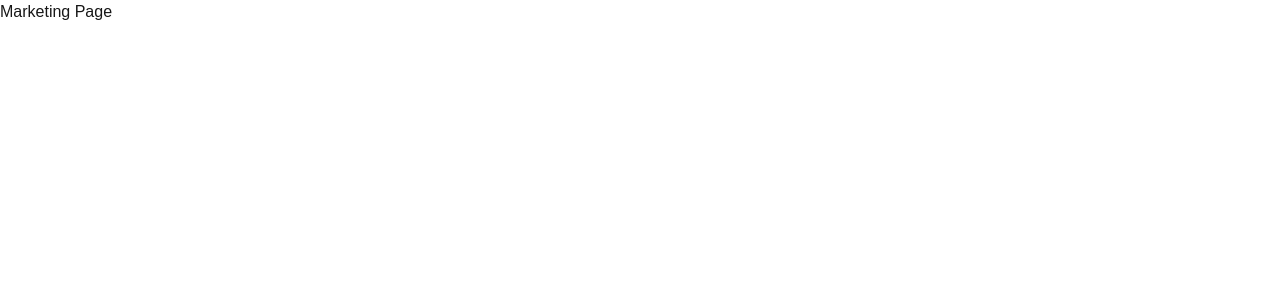
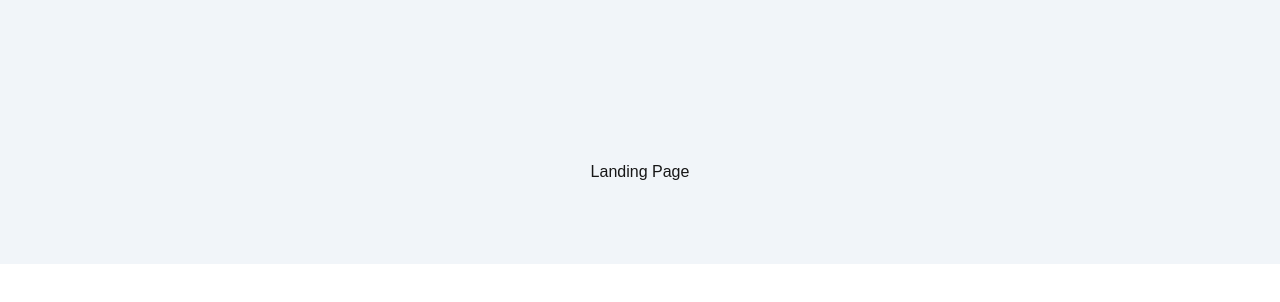
Before and after one commit to JayOnojah/task-mate, a Next.js app: page / in a window 1280 px wide. Shown: the top 302 px of the page. Built offline with nearby package versions, Linux system fonts and the light colour scheme.

Commit message:
Landing Page Start

```diff
--- /dev/null
+++ b/app/(landing)/layout.tsx
@@ -0,0 +1,11 @@
+const LandingLayout = ({ children }: { children: React.ReactNode }) => {
+  return (
+    <div className="h-full bg-slate-100">
+      {/* Navbar */}
+      <main className="pt-40 pb-20 bg-slate-100">{children}</main>
+      {/* Footer */}
+    </div>
+  );
+};
+
+export default LandingLayout;
--- /dev/null
+++ b/app/(landing)/page.tsx
@@ -0,0 +1,11 @@
+const LandingPage = () => {
+  return (
+    <div>
+      <div className="flex items-center justify-center flex-col">
+        Landing Page
+      </div>
+    </div>
+  );
+};
+
+export default LandingPage;
--- a/app/(landing-page)/page.tsx
+++ /dev/null
@@ -1,9 +0,0 @@
-const MarketingPage = () => {
-  return (
-    <div>
-      <div>Marketing Page</div>
-    </div>
-  );
-};
-
-export default MarketingPage;
```
